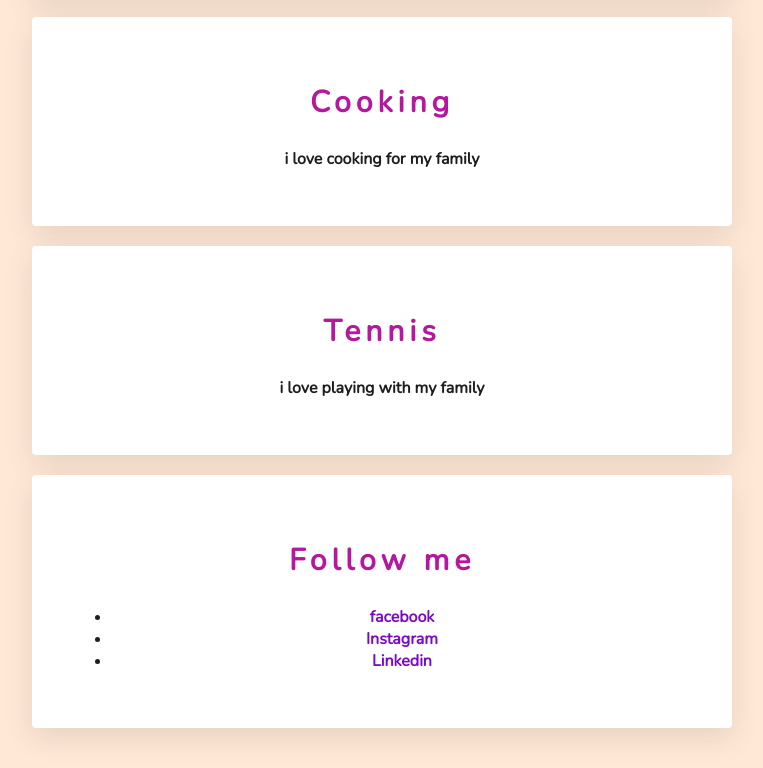
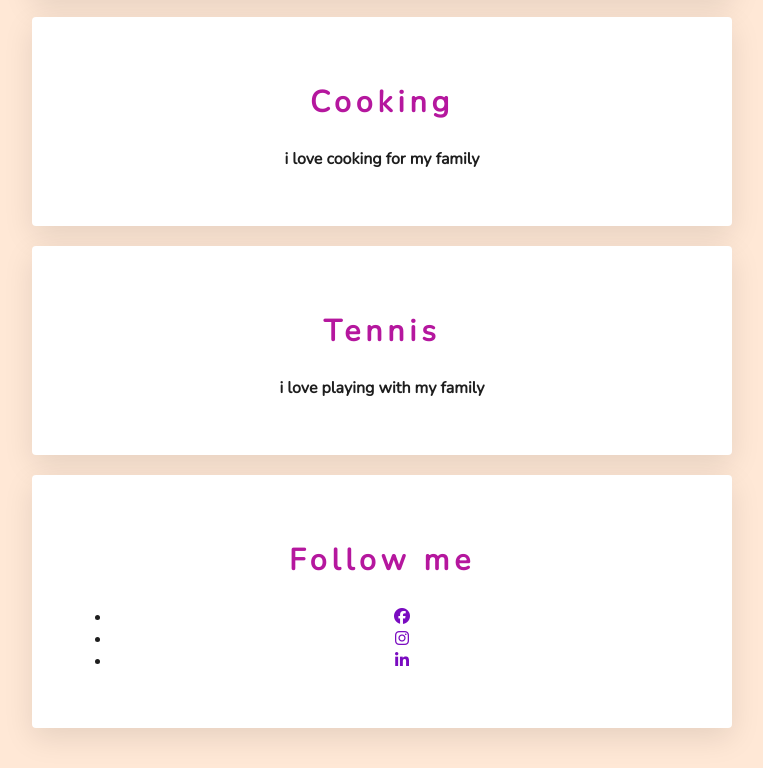
Before and after one commit to agathebalmont/my-profile, a plain HTML site: page my profile/index.html in a window 1280 px wide. Shown: the part 497-1265 px from the top of the page, without its empty margins (258-1021 px from the left). Drawn offline with nearby package versions, Linux system fonts and the light colour scheme.

Commit message:
Add files via upload

```diff
--- a/my profile/index.html
+++ b/my profile/index.html
@@ -1,5 +1,6 @@
 <!DOCTYPE html>
 <html>
+
 <head>
 
 	<title> Agathe Balmont's profile</title>
@@ -8,10 +9,11 @@
 	<link rel="preconnect" href="https://fonts.googleapis.com">
     <link rel="preconnect" href="https://fonts.gstatic.com" crossorigin>
     <link href="https://fonts.googleapis.com/css2?family=Merriweather:wght@700&family=Nunito:wght@200;400&display=swap" rel="stylesheet">
+    <script src="https://kit.fontawesome.com/970e5f1296.js" crossorigin="anonymous"></script>
+    <link rel="stylesheet" type="text/css" href="style.css">
+</head>
 
-	<link rel="stylesheet" type="text/css" href="style.css">
 
-</head>
 <body>
 
 <div class="container">
@@ -33,15 +35,22 @@
    </div>
 
    <div class="box-whithe">
-   	   <h2> Follow me</h2>
+   	  <h2> Follow me</h2>
        <ul class="list-horizontal">
-	   <li>
-	  	  <a href="https://www.facebook.com/agathe.balmont/">facebook </a></li>
-	   <li>
-	  	   <a href="https://www.instagram.com/agathebalmont/"> Instagram</a></li>
-	   <li>
-	  	   <a href="https://www.linkedin.com/in/agathe-balmont/"> Linkedin</a></li>
-        </ul>
+	    <li>
+	  	 <a href="https://www.facebook.com/agathe.balmont/" target="_blank">
+	        <i class="fa-brands fa-facebook"></i>
+           </a>
+         </li>
+	      <li>
+	  	   <a href="https://www.instagram.com/agathebalmont/"target="_blank">
+            <i class="fa-brands fa-instagram"></i></a></li>
+	      <li>
+	  	   <a href="https://www.linkedin.com/in/agathe-balmont/"target="_blank">
+  	        <i class="fa-brands fa-linkedin-in"></i>
+          </a>
+        </li>
+      </ul>
    </div>
  </div>
 
--- a/my profile/style.css
+++ b/my profile/style.css
@@ -33,8 +33,6 @@ a {
    color: #7A0BC0;
    font-weight: 700;
    }
-
-/* custom desing with class */
 
 .container {
    width: 700px;
```
